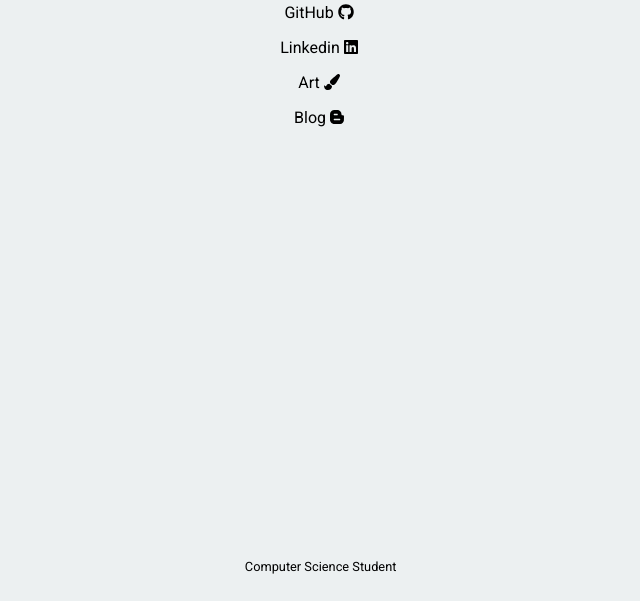
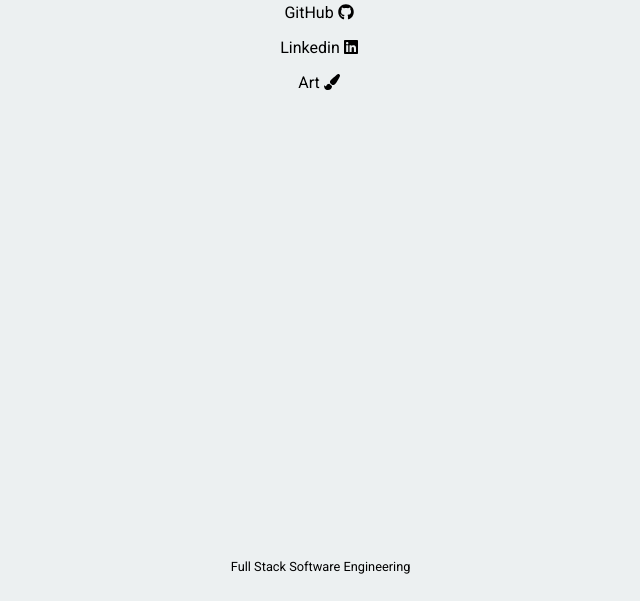
Before and after one commit to ktzr/ktzr.github.io, a Jekyll site: the page built from index.html, in a window 1280 px wide. Shown: the part 296-897 px from the top of the page, without its empty margins (321-961 px from the left). Built offline with Jekyll 4.4.1, drawn with Linux system fonts in a browser that asks for light colours; nearby versions of some CDN libraries.

Commit message:
update homepage

```diff
--- a/index.html
+++ b/index.html
@@ -14,10 +14,10 @@ canonical: ""
 <p><a class="link pure-black" href="https://www.linkedin.com/in/kevin-tozer-7079a2bb/">Linkedin <i
         class="fab fa-linkedin"></i></a></p>
 <p><a class="link pure-black" href="/art">Art <i class="fa fa-paint-brush"></i></a></p>
-<p><a class="link pure-black" href="/blog">Blog <i class="fab fa-blogger-b"></i></a></p>
+<!--<p><a class="link pure-black" href="/blog">Blog <i class="fab fa-blogger-b"></i></a></p>-->
 
 
 <div id="footer">
-    Computer Science Student
+    Full Stack Software Engineering
 </div>
 </body>
```
